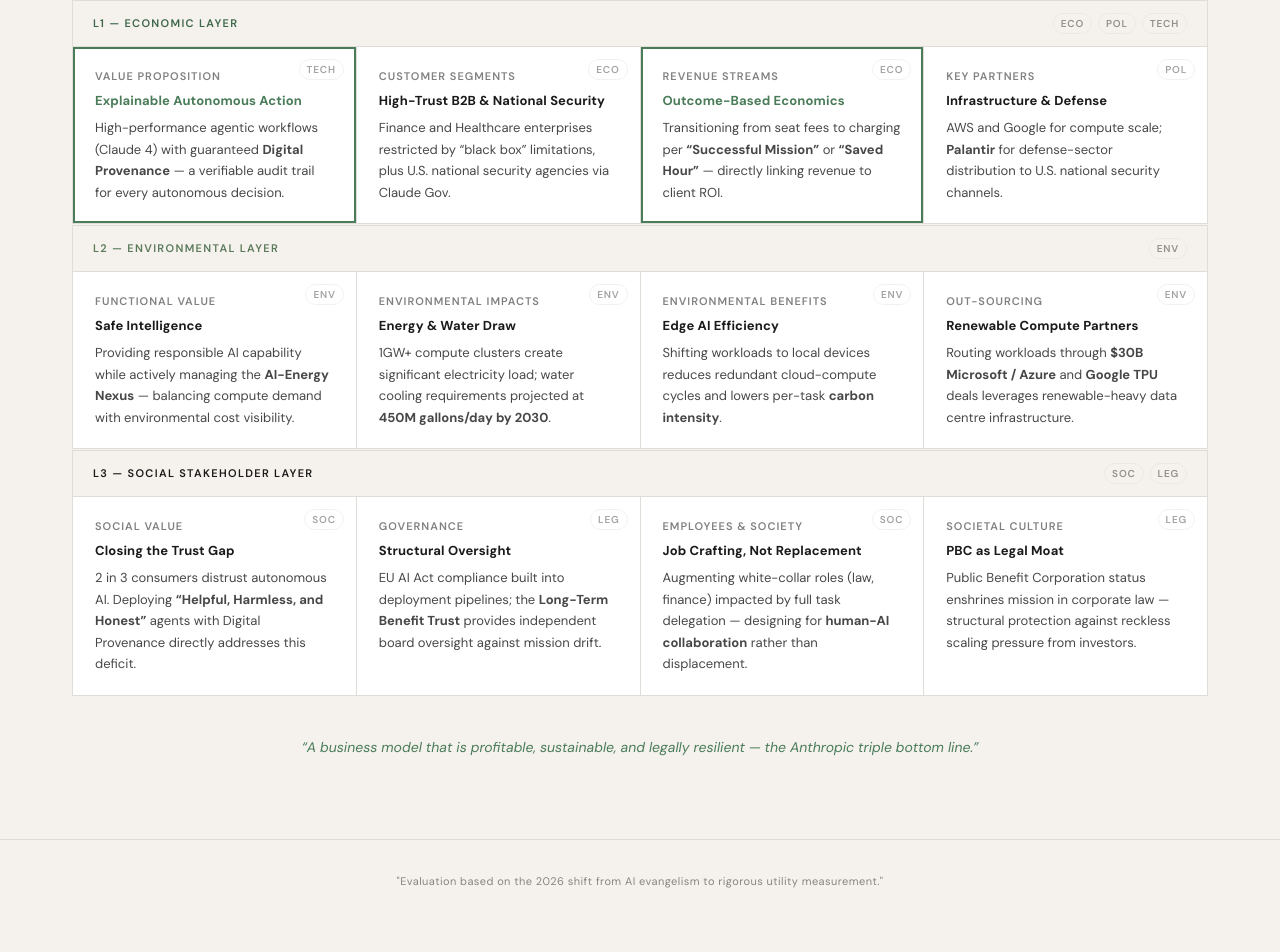
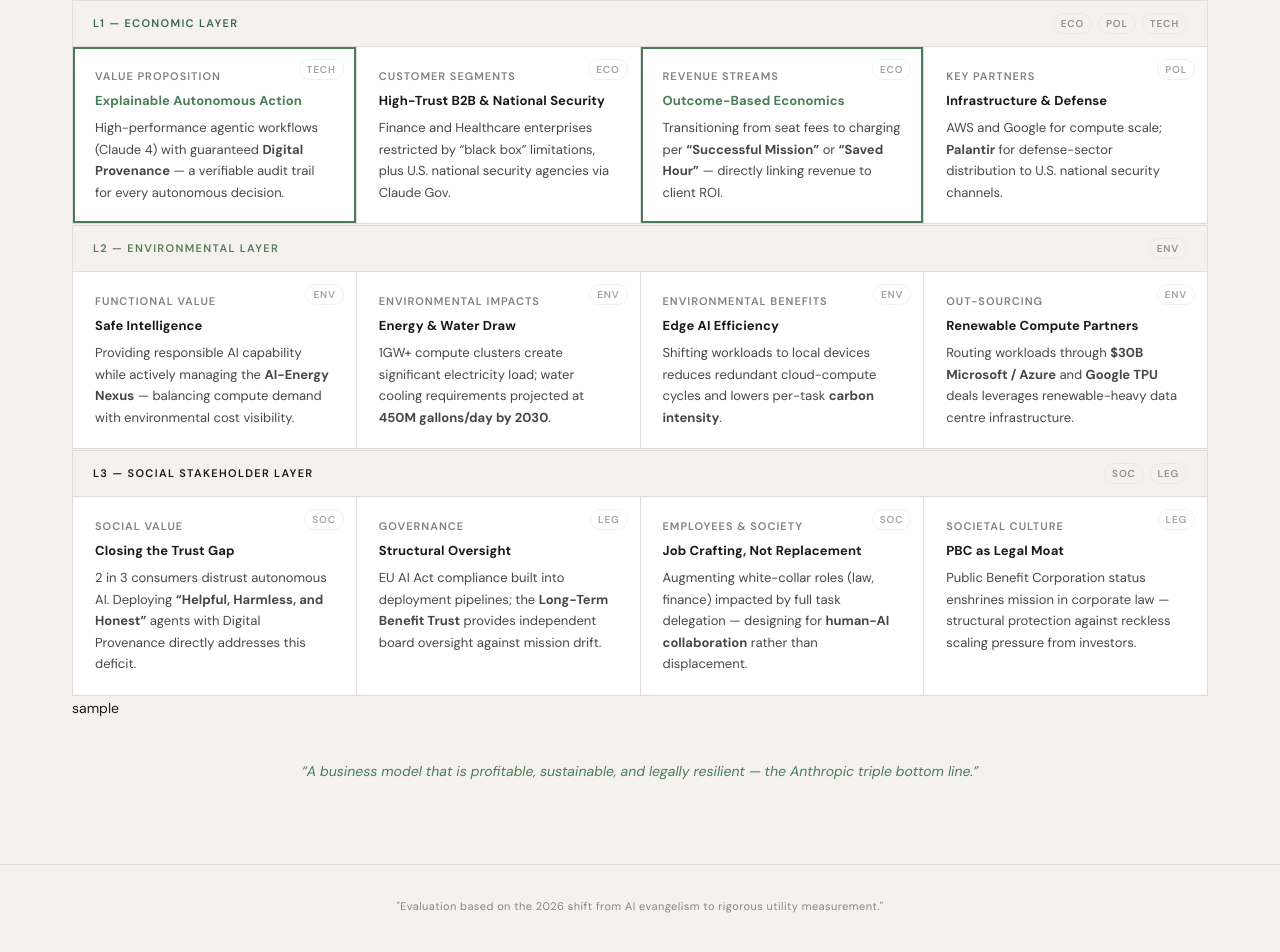
Before and after one commit to nikitaandreeveu-spec/nmb, a website: page index.html in a window 1280 px wide. Shown: the part 5464-6416 px from the top of the page. Before the commit the page ends 6395 px from the top, so only its background shows below. Drawn offline with Linux system fonts and the light colour scheme.

Commit message:
Add sample div to index.html

```diff
--- a/index.html
+++ b/index.html
@@ -1719,6 +1719,9 @@
         </div>
       </div><!-- /Layer 3 -->
 
+      <div> sample </div>
+
+
       <!-- Closing quote -->
       <p class="tlbmc-footer-quote">
         &ldquo;A business model that is profitable, sustainable, and legally resilient &mdash; the Anthropic triple bottom line.&rdquo;
```
